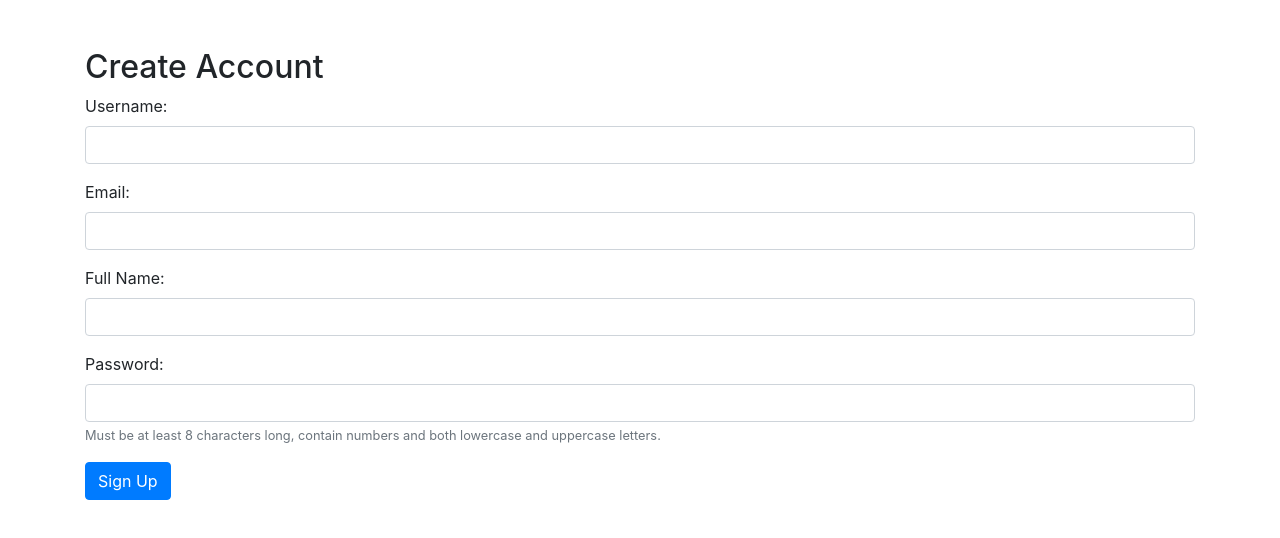
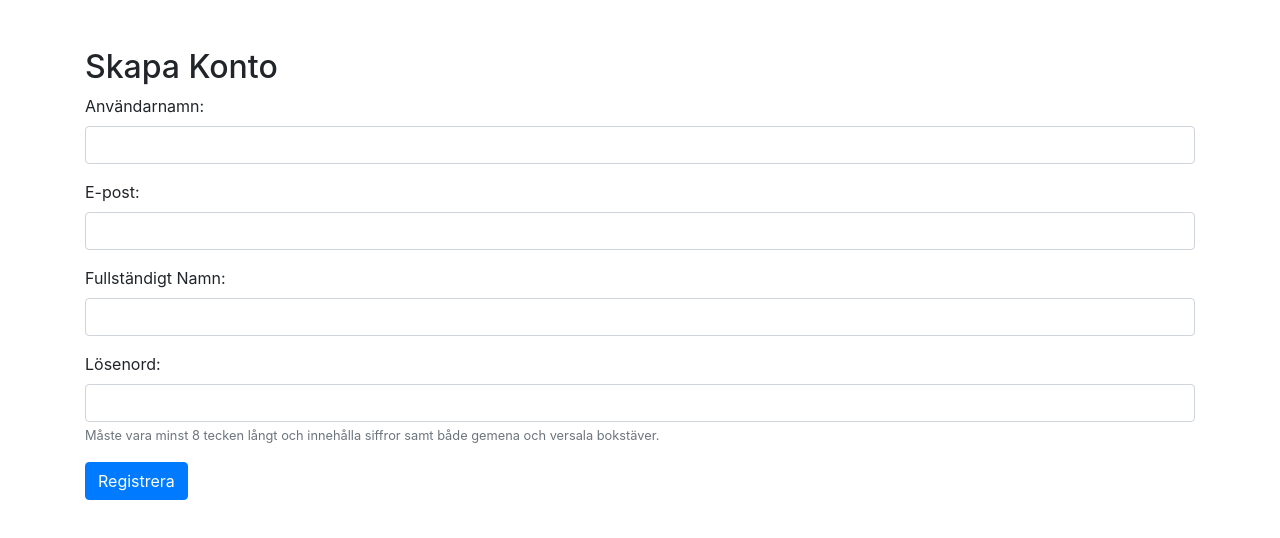
Before and after one commit to MustafaGood/Enskilduppgift55, a plain HTML site: page index.html in a window 1280 px wide. Drawn offline with nearby package versions, Linux system fonts and the light colour scheme.

Commit message:
Update index.html

```diff
--- a/index.html
+++ b/index.html
@@ -1,37 +1,37 @@
 <!DOCTYPE html>
-<html lang="en">
+<html lang="sv">
 <head>
     <meta charset="UTF-8">
     <meta name="viewport" content="width=device-width, initial-scale=1.0">
-    <title>Signup</title>
+    <title>Registrering</title>
     <link rel="stylesheet" href="https://stackpath.bootstrapcdn.com/bootstrap/4.5.2/css/bootstrap.min.css">
 </head>
 <body>
 
 <div class="container mt-5">
-    <h2>Create Account</h2>
+    <h2>Skapa Konto</h2>
     <form id="signupForm">
         <div class="form-group">
-            <label for="signupUsername">Username:</label>
+            <label for="signupUsername">Användarnamn:</label>
             <input type="text" class="form-control" id="signupUsername" required>
         </div>
         <div class="form-group">
-            <label for="signupEmail">Email:</label>
+            <label for="signupEmail">E-post:</label>
             <input type="email" class="form-control" id="signupEmail" required>
         </div>
         <div class="form-group">
-            <label for="signupFullName">Full Name:</label>
+            <label for="signupFullName">Fullständigt Namn:</label>
             <input type="text" class="form-control" id="signupFullName" required>
         </div>
         <div class="form-group">
-            <label for="signupPassword">Password:</label>
+            <label for="signupPassword">Lösenord:</label>
             <input type="password" class="form-control" id="signupPassword" required
                 pattern="(?=.*\d)(?=.*[a-z])(?=.*[A-Z]).{8,}">
             <small class="form-text text-muted">
-                Must be at least 8 characters long, contain numbers and both lowercase and uppercase letters.
+                Måste vara minst 8 tecken långt och innehålla siffror samt både gemena och versala bokstäver.
             </small>
         </div>
-        <button type="submit" class="btn btn-primary">Sign Up</button>
+        <button type="submit" class="btn btn-primary">Registrera</button>
     </form>
 </div>
 
@@ -48,8 +48,8 @@ document.getElementById('signupForm').addEventListener('submit', function(event)
         fullName: document.getElementById('signupFullName').value,
         password: document.getElementById('signupPassword').value
     };
-    console.log('Signup data:', formData);
-    // Add your code here to handle the form data, like sending it to a server or validating it further.
+    console.log('Registreringsdata:', formData);
+    // Lägg till din kod här för att hantera formulärdata, som att skicka den till en server eller validera den ytterligare.
 });
 </script>
 
```
